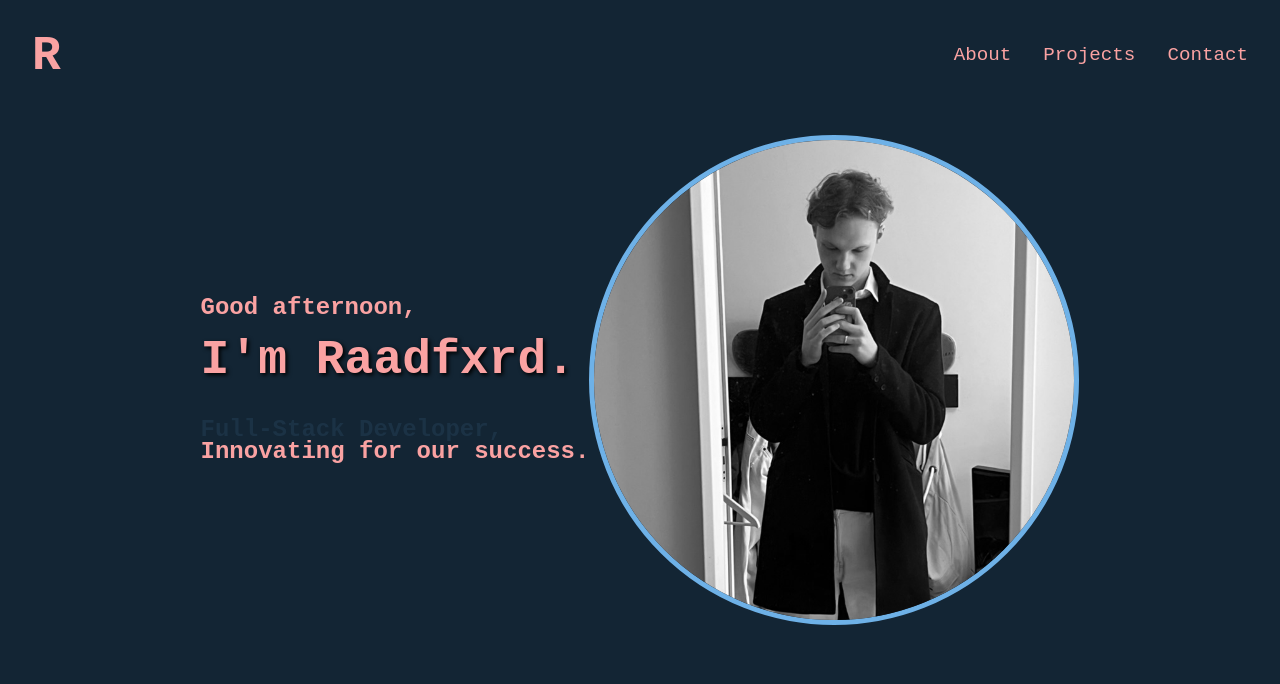
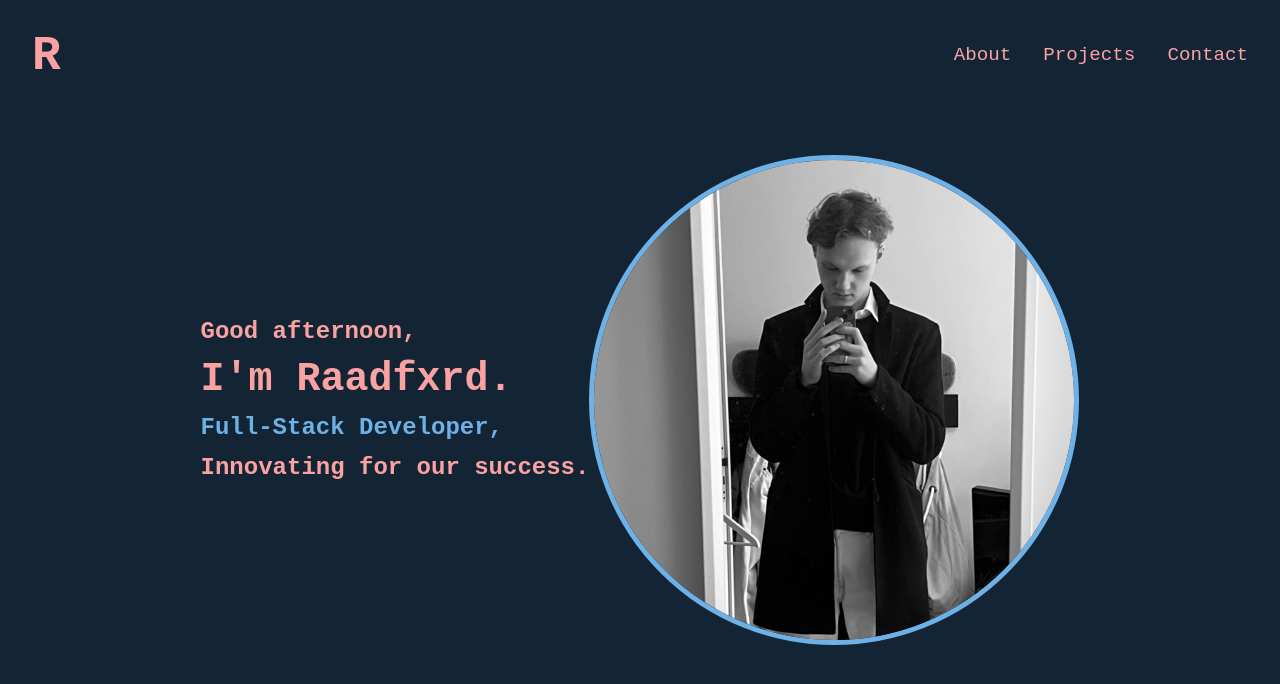
Before and after one commit to Raadfxrd/Portfolio, a Vue app: page /#/ in a window 1280 px wide. Shown: the top 684 px of the page. Built offline with nearby package versions, Linux system fonts and the light colour scheme.

Commit message:
Added use of composables. Added pagination to WelcomeComponent.vue and added logic for rotating titles in the hero.

```diff
--- /dev/null
+++ b/src/composables/useGreeting.ts
@@ -0,0 +1,12 @@
+import { computed } from 'vue'
+
+export function useGreeting() {
+  const greeting = computed(() => {
+    const hour = new Date().getHours()
+    if (hour < 12) return 'Good morning,'
+    if (hour < 18) return 'Good afternoon,'
+    return 'Good evening,'
+  })
+
+  return { greeting }
+}
--- /dev/null
+++ b/src/composables/useRotatingTitles.ts
@@ -0,0 +1,32 @@
+import { ref } from 'vue'
+
+export function useRotatingTitles() {
+  const titles = [
+    'Frontend Developer,',
+    'Full-Stack Developer,',
+    'Web Developer,',
+    'Software Engineer,',
+    'Creative Technologist,',
+  ]
+
+  const currentTitleIndex = ref(0)
+  const currentTitle = ref(titles[0])
+  const isFadingOut = ref(false)
+
+  const startTitleRotation = () => {
+    setInterval(() => {
+      isFadingOut.value = true
+      setTimeout(() => {
+        currentTitleIndex.value = (currentTitleIndex.value + 1) % titles.length
+        currentTitle.value = titles[currentTitleIndex.value]
+        isFadingOut.value = false
+      }, 500)
+    }, 4000)
+  }
+
+  return {
+    currentTitle,
+    isFadingOut,
+    startTitleRotation,
+  }
+}
--- a/src/pages/Home/Components/Welcome.vue
+++ /dev/null
@@ -1,267 +0,0 @@
-<template>
-  <section class="welcome">
-    <div class="welcome-text">
-      <h3 class="welcome-gm-ga-ge" :class="{ slideOut: isSlidingOut, slideIn: isSlidingIn }">
-        {{ displayedGreeting }}
-      </h3>
-      <h1 class="welcome-personal">I'm Raadfxrd.</h1>
-      <h3
-        class="welcome-rotating"
-        :class="{ slideUpOut: isTitleSlidingOut, slideUpIn: isTitleSlidingIn }"
-      >
-        {{ currentTitle }}
-      </h3>
-      <h3 class="welcome-slogan">Innovating for our success.</h3>
-    </div>
-    <div class="welcome-img">
-      <img class="raadfxrd" src="../../../assets/img/raadfxrd.jpeg" alt="Raadfxrd" />
-    </div>
-  </section>
-</template>
-
-<script lang="ts">
-export default {
-  name: 'WelcomeComponent',
-  data() {
-    return {
-      displayedGreeting: '',
-      fullGreeting: '',
-      isSlidingOut: false,
-      isSlidingIn: false,
-      titles: [
-        'Frontend Developer,',
-        'Full-Stack Developer,',
-        'Web Developer,',
-        'Software Engineer,',
-        'Creative Technologist,',
-      ],
-      currentTitleIndex: 0,
-      currentTitle: '',
-      isTitleSlidingOut: false,
-      isTitleSlidingIn: false,
-    }
-  },
-  computed: {
-    greeting() {
-      const hour = new Date().getHours()
-      if (hour < 12) {
-        return 'Good morning,'
-      } else if (hour < 18) {
-        return 'Good afternoon,'
-      } else {
-        return 'Good evening,'
-      }
-    },
-  },
-  watch: {
-    greeting(newVal, oldVal) {
-      if (newVal !== oldVal) {
-        this.slideOutGreeting()
-      }
-    },
-  },
-  mounted() {
-    this.fullGreeting = this.greeting
-    this.displayedGreeting = this.greeting
-    this.startGreetingUpdater()
-    this.currentTitle = this.titles[this.currentTitleIndex]
-    this.startTitleRotation()
-  },
-  methods: {
-    startGreetingUpdater() {
-      setInterval(() => {
-        this.fullGreeting = this.greeting
-      }, 60000) // Check every minute
-    },
-    slideOutGreeting() {
-      this.isSlidingOut = true
-      setTimeout(() => {
-        this.isSlidingOut = false
-        this.displayedGreeting = this.fullGreeting
-        this.slideInGreeting()
-      }, 500)
-    },
-    slideInGreeting() {
-      this.isSlidingIn = true
-      setTimeout(() => {
-        this.isSlidingIn = false
-      }, 500)
-    },
-    startTitleRotation() {
-      setInterval(() => {
-        this.slideUpTitle()
-      }, 3000)
-    },
-    slideUpTitle() {
-      this.isTitleSlidingOut = true
-      setTimeout(() => {
-        this.isTitleSlidingOut = false
-        this.updateTitle()
-        this.slideDownTitle()
-      }, 500)
-    },
-    slideDownTitle() {
-      this.isTitleSlidingIn = true
-      setTimeout(() => {
-        this.isTitleSlidingIn = false
-      }, 500)
-    },
-    updateTitle() {
-      this.currentTitleIndex = (this.currentTitleIndex + 1) % this.titles.length
-      this.currentTitle = this.titles[this.currentTitleIndex]
-    },
-  },
-}
-</script>
-
-<style scoped>
-.welcome {
-  display: flex;
-  justify-content: center;
-  align-items: center;
-  height: calc(100vh - 200px);
-  opacity: 0;
-  animation:
-    fadeIn 1s forwards,
-    slideUp 1s forwards;
-}
-
-.welcome-text {
-  display: flex;
-  flex-direction: column;
-  justify-content: center;
-  align-items: flex-start;
-  gap: 1rem;
-  opacity: 0;
-  animation:
-    fadeIn 1s forwards 0.5s,
-    slideUp 1s forwards 0.5s;
-}
-
-.welcome-gm-ga-ge {
-  color: var(--color-primary-light);
-  white-space: nowrap;
-  opacity: 1;
-}
-
-.welcome-gm-ga-ge.slideOut {
-  animation: slideOut 0.5s forwards;
-}
-
-.welcome-gm-ga-ge.slideIn {
-  animation: slideIn 0.5s forwards;
-}
-
-.welcome-personal {
-  font-size: 3rem;
-  font-weight: 900;
-  text-shadow: 2px 2px 4px rgba(0, 0, 0, 1);
-  opacity: 0;
-  animation:
-    fadeIn 1s forwards 1s,
-    slideUp 1s forwards 1s;
-}
-
-.welcome-rotating {
-  color: var(--color-secondary-light);
-  opacity: 0;
-  animation:
-    fadeIn 1s forwards 1s,
-    slideUp 1s forwards 1s;
-}
-
-.welcome-rotating.slideUpOut {
-  animation: slideTitleUpOut 0.5s forwards;
-}
-
-.welcome-rotating.slideUpIn {
-  animation: slideTitleUpIn 0.5s forwards;
-}
-
-.welcome-slogan {
-  color: var(--color-primary-light);
-  opacity: 0;
-  animation:
-    fadeIn 1s forwards 2s,
-    slideUp 1s forwards 2s;
-}
-
-.welcome-img {
-  height: 30rem;
-  width: 30rem;
-  border-radius: 50%;
-  border: 5px solid var(--color-secondary-light);
-  overflow: hidden;
-  opacity: 0;
-  animation:
-    fadeIn 1s forwards 1s,
-    slideUp 1s forwards 1s;
-}
-
-.raadfxrd {
-  height: 100%;
-  width: 100%;
-  object-fit: cover;
-  object-position: top;
-  filter: grayscale(100%);
-}
-
-@keyframes fadeIn {
-  to {
-    opacity: 1;
-  }
-}
-
-@keyframes slideUp {
-  from {
-    transform: translateY(20px);
-  }
-  to {
-    transform: translateY(0);
-  }
-}
-
-@keyframes slideOut {
-  from {
-    opacity: 1;
-    transform: translateY(0);
-  }
-  to {
-    opacity: 0;
-    transform: translateY(-100%);
-  }
-}
-
-@keyframes slideIn {
-  from {
-    opacity: 0;
-    transform: translateY(100%);
-  }
-  to {
-    opacity: 1;
-    transform: translateY(0);
-  }
-}
-
-@keyframes slideTitleUpOut {
-  from {
-    opacity: 1;
-    transform: translateY(0);
-  }
-  to {
-    opacity: 0;
-    transform: translateY(-100%);
-  }
-}
-
-@keyframes slideTitleUpIn {
-  from {
-    opacity: 0;
-    transform: translateY(100%);
-  }
-  to {
-    opacity: 1;
-    transform: translateY(0);
-  }
-}
-</style>
--- /dev/null
+++ b/src/pages/Home/Components/WelcomeComponent.vue
@@ -0,0 +1,115 @@
+<template>
+  <section class="welcome">
+    <div class="welcome-text">
+      <h3 class="welcome-gm-ga-ge">{{ greeting }}</h3>
+      <h1 class="welcome-personal">I'm Raadfxrd.</h1>
+      <h3 class="welcome-rotating" :class="{ fadeOut: isFadingOut, fadeIn: !isFadingOut }">
+        {{ currentTitle }}
+      </h3>
+      <h3 class="welcome-slogan">Innovating for our success.</h3>
+    </div>
+    <div class="welcome-img">
+      <img class="raadfxrd" src="../../../assets/img/raadfxrd.jpeg" alt="Raadfxrd" />
+    </div>
+  </section>
+</template>
+
+<script setup lang="ts">
+import { onMounted } from 'vue'
+import { useGreeting } from '@/composables/useGreeting'
+import { useRotatingTitles } from '@/composables/useRotatingTitles'
+
+const { greeting } = useGreeting()
+const { currentTitle, isFadingOut, startTitleRotation } = useRotatingTitles()
+
+onMounted(() => {
+  startTitleRotation()
+})
+</script>
+
+<style scoped>
+.welcome {
+  display: flex;
+  justify-content: center;
+  align-items: center;
+  height: calc(100vh - 160px);
+  opacity: 0;
+  animation: fadeIn 1s forwards;
+}
+
+.welcome-text {
+  display: flex;
+  flex-direction: column;
+  justify-content: center;
+  align-items: flex-start;
+  gap: 1rem;
+}
+
+.welcome-gm-ga-ge,
+.welcome-personal,
+.welcome-slogan {
+  color: var(--color-primary-light);
+}
+
+.welcome-gm-ga-ge,
+.welcome-personal,
+.welcome-rotating,
+.welcome-slogan {
+  opacity: 0;
+  animation: fadeIn 1s forwards;
+}
+
+.welcome-gm-ga-ge,
+.welcome-personal,
+.welcome-rotating {
+  animation-delay: 0.5s;
+}
+
+.welcome-slogan {
+  animation-delay: 1s;
+}
+
+.welcome-img {
+  height: 30rem;
+  width: 30rem;
+  border-radius: 50%;
+  border: 5px solid var(--color-secondary-light);
+  overflow: hidden;
+  opacity: 0;
+  animation: fadeIn 1s forwards 1.5s;
+}
+
+.raadfxrd {
+  height: 100%;
+  width: 100%;
+  object-fit: cover;
+  object-position: top;
+  filter: grayscale(100%);
+}
+
+.welcome-rotating.fadeOut {
+  animation: fadeOut 0.5s forwards;
+}
+
+.welcome-rotating.fadeIn {
+  animation: fadeIn 0.5s forwards;
+}
+
+@keyframes fadeIn {
+  0% {
+    opacity: 0;
+  }
+  100% {
+    opacity: 1;
+  }
+}
+
+@keyframes fadeOut {
+  0% {
+    opacity: 1;
+  }
+  100% {
+    opacity: 0;
+  }
+}
+</style>
--- a/src/pages/Home/HomePage.vue
+++ b/src/pages/Home/HomePage.vue
@@ -5,7 +5,7 @@
 
 <script lang="ts">
 import NavSection from '../Navbar/NavSection.vue'
-import WelcomeComponent from '../Home/Components/Welcome.vue'
+import WelcomeComponent from '../Home/Components/WelcomeComponent.vue'
 
 export default {
   name: 'HomePage',
```
